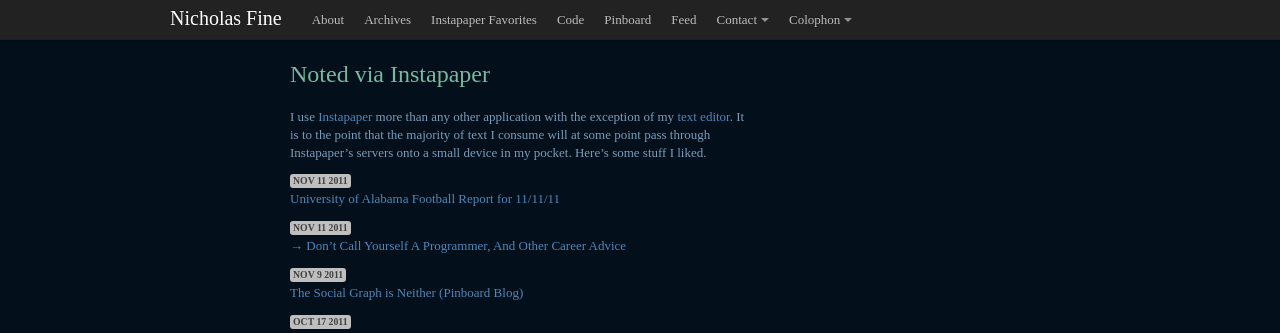
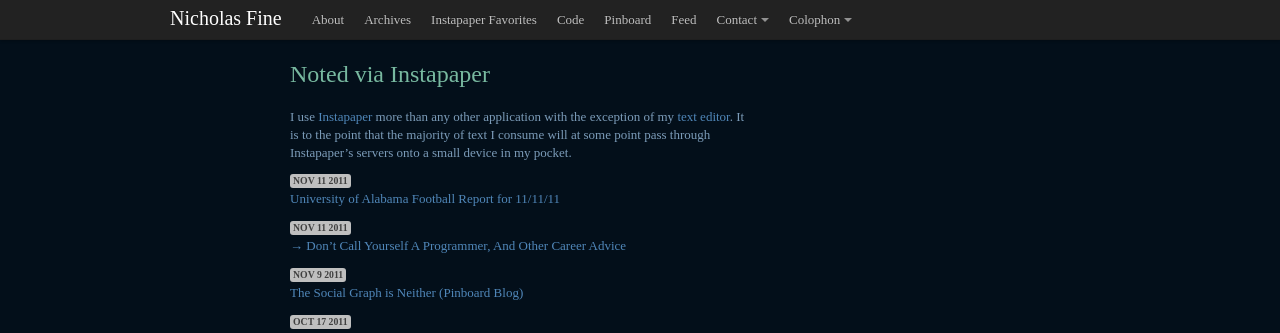
Before and after one commit to yrgoldteeth/yrgoldteeth.github.com, a Jekyll site: the page built from instapaper.markdown, in a window 1280 px wide and 900 px high. Shown: the top 333 px of the window. Built offline with Jekyll 4.4.1, drawn with Linux system fonts in a browser that asks for light colours; nearby versions of some CDN libraries; some web fonts are replaced; Markdown is read by kramdown in place of the engine named in the settings.

Commit message:
update instapaper favorites

```diff
--- a/instapaper.markdown
+++ b/instapaper.markdown
@@ -8,8 +8,7 @@
 I use [Instapaper](http://instapaper.com) more than any other application
 with the exception of my [text editor](http://www.vim.org).  It is to the
 point that the majority of text I consume will at some point pass through
-Instapaper's servers onto a small device in my pocket.  Here's some stuff
-I liked.
+Instapaper's servers onto a small device in my pocket.
 
 <div id='posts'>
   <ul class='unstyled'>
```
